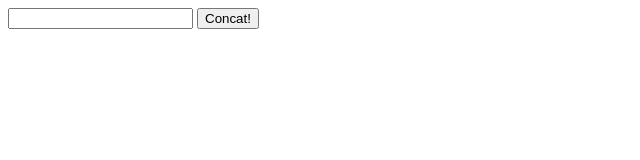
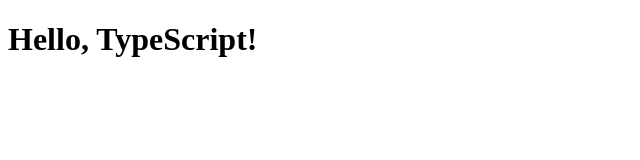
Before and after one commit to leventkoybasi/typescript-notebook, a website with bundled scripts: page index.html in a window 1280 px wide. Shown: the whole page, without its empty margins (0-640 px from the left). Built offline with nearby package versions, Linux system fonts and the light colour scheme.

Commit message:
refactor: remove concatenation function and clean up HTML structure

```diff
--- a/index.html
+++ b/index.html
@@ -6,8 +6,5 @@
     <script type="module" src="./dist/index.js" defer></script>
     <title>Document</title>
   </head>
-  <body>
-    <input />
-    <button>Concat!</button>
-  </body>
+  <body></body>
 </html>
--- a/src/concatenation.ts
+++ /dev/null
@@ -1,5 +0,0 @@
-function concatenation(firstWord: string, secondWord: string) {
-  console.log(`${firstWord} ${secondWord}`);
-}
-
-export { concatenation };
--- a/src/index.ts
+++ b/src/index.ts
@@ -1,10 +1,7 @@
-import { concatenation } from './concatenation';
+let message: string = 'Hello, TypeScript!';
+console.log(`(${typeof message}) -> `, message.toUpperCase());
 
-const button = document.querySelector('button');
-const input = document.querySelector('input');
-
-if (button && input) {
-  button.addEventListener('click', () => {
-    concatenation(input.value, 'hello');
-  });
-}
+const h1Element = document.createElement('h1');
+h1Element.textContent = message;
+document.body.appendChild(h1Element);
+console.log('TypeScript is running in the browser!');
```
Also changed, not shown: README.md.
